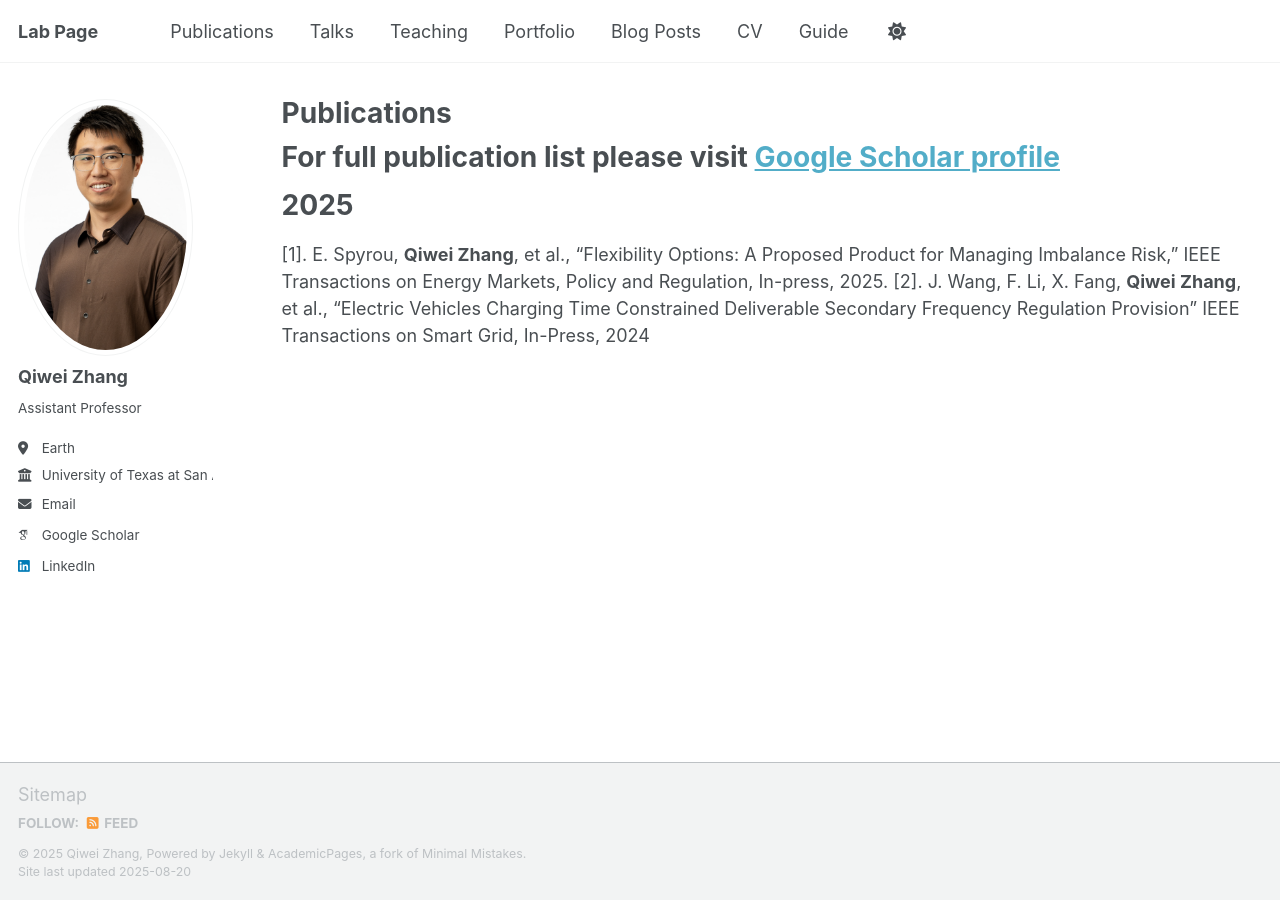
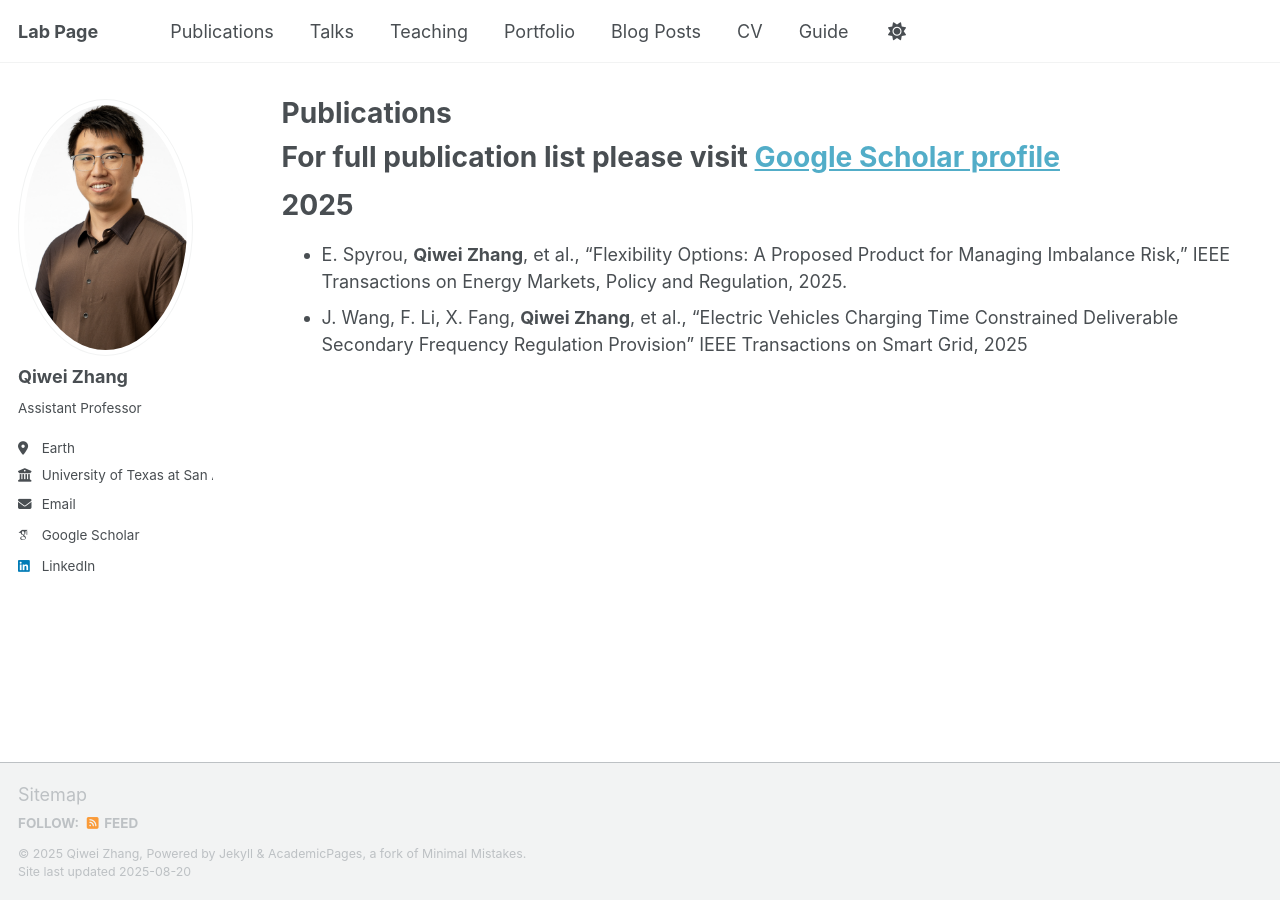
Before and after one commit to qzhang41/qzhang41.github.io, a Jekyll site: the page built from _pages/Publications.md, in a window 1280 px wide. Built offline with Jekyll 4.4.1, drawn with Linux system fonts in a browser that asks for light colours; some web fonts are replaced; a script that is not in the unit is left out.

Commit message:
Update Publications.md

```diff
--- a/_pages/Publications.md
+++ b/_pages/Publications.md
@@ -7,6 +7,5 @@ author_profile: true
 # For full publication list please visit [Google Scholar profile](https://scholar.google.com/citations?hl=en&user=oCySz0kAAAAJ&view_op=list_works&sortby=pubdate)
 
 # 2025
-
-[1]. E. Spyrou, **Qiwei Zhang**, et al., "Flexibility Options: A Proposed Product for Managing Imbalance Risk," IEEE Transactions on Energy Markets, Policy and Regulation, In-press, 2025.
-[2]. J. Wang, F. Li, X. Fang, **Qiwei Zhang**, et al., “Electric Vehicles Charging Time Constrained Deliverable Secondary Frequency Regulation Provision” IEEE Transactions on Smart Grid, In-Press, 2024
+* E. Spyrou, **Qiwei Zhang**, et al., "Flexibility Options: A Proposed Product for Managing Imbalance Risk," IEEE Transactions on Energy Markets, Policy and Regulation, 2025.
+* J. Wang, F. Li, X. Fang, **Qiwei Zhang**, et al., “Electric Vehicles Charging Time Constrained Deliverable Secondary Frequency Regulation Provision” IEEE Transactions on Smart Grid, 2025
```
